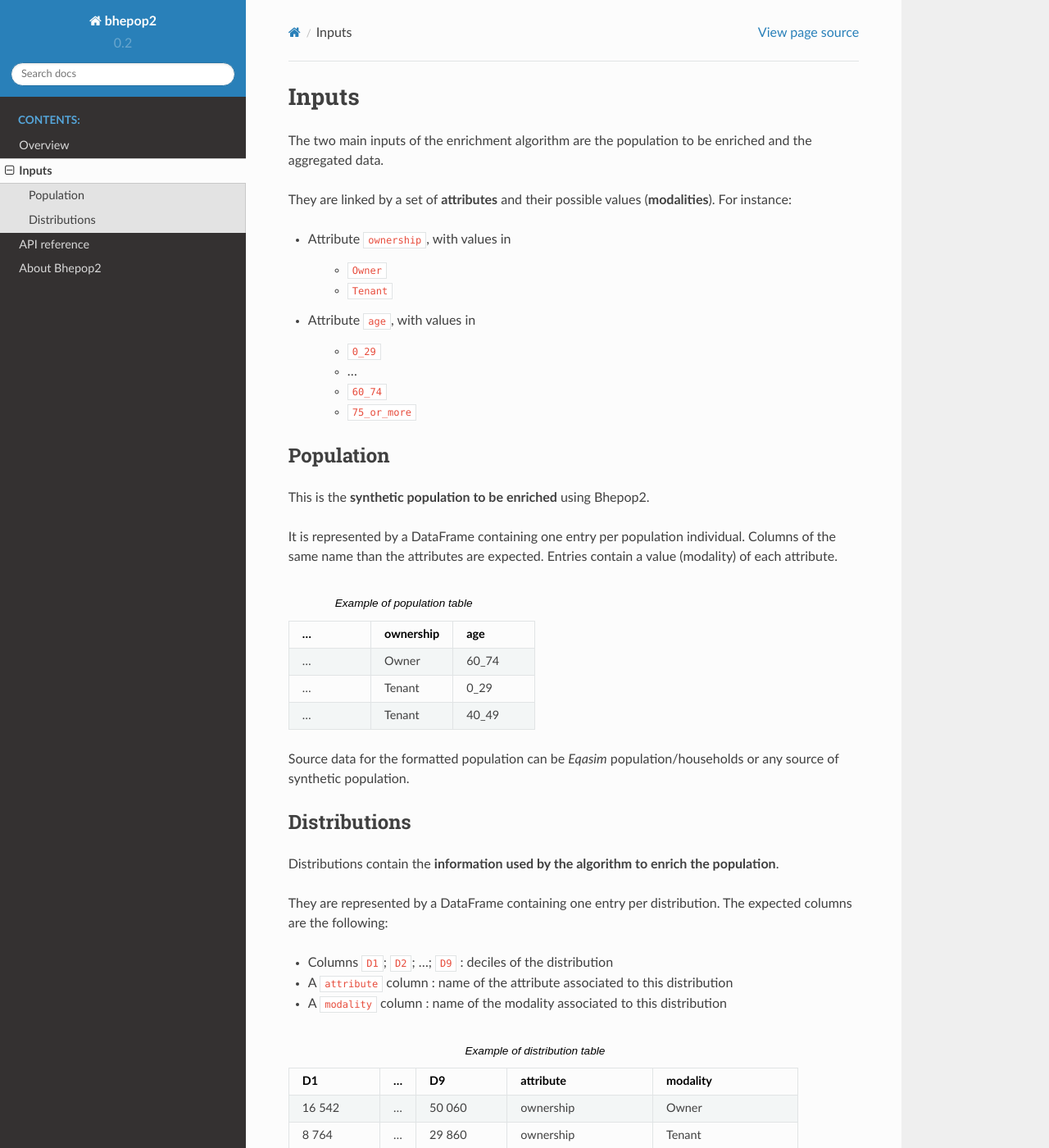
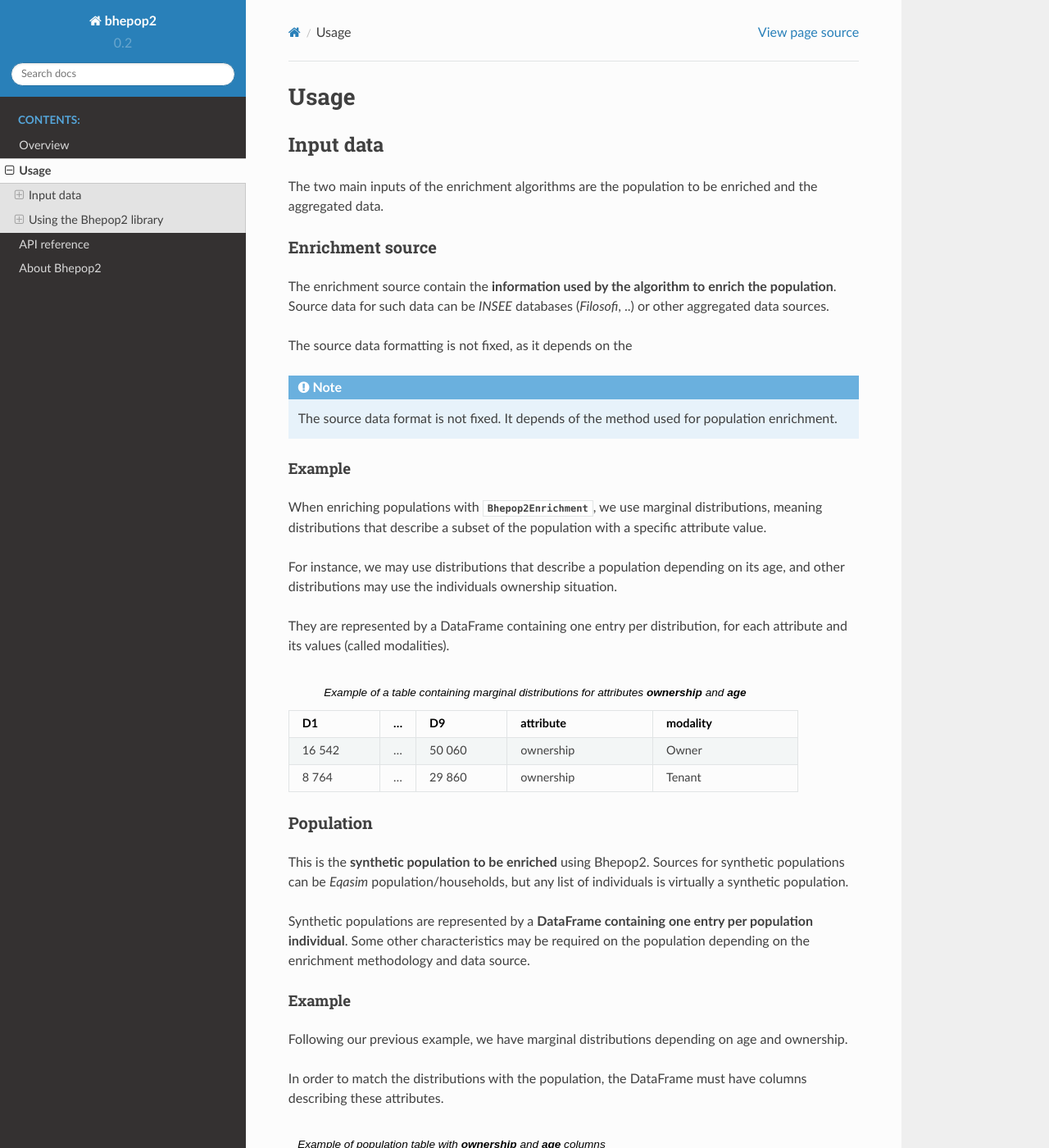
Before and after one commit to tellae/bhepop2, a Sphinx documentation site: the page built from docs/inputs.rst, in a window 1280 px wide and 1400 px high. Shown: the whole window at 82% size. Built offline with Sphinx 7.4.7 and the Read the Docs theme 2.0.0, drawn with Linux system fonts in a browser that asks for light colours; pages that are not in the unit, such as notebooks, are missing from menus; some of the changed text lies outside the part shown.

Commit message:
more doc (wip)

```diff
--- a/docs/apiref.rst
+++ b/docs/apiref.rst
@@ -3,7 +3,10 @@
 API reference
 *************
 
-TODO
+Here you can find documentation directly generated from the code docstrings.
+
+Documentation of the :mod:`bhepop2.enrichment` and :mod:`bhepop2.sources` packages may of particular
+use for understanding specific enrichment methods and their inputs.
 
 .. toctree::
    :maxdepth: 4
--- a/docs/inputs.rst
+++ b/docs/inputs.rst
@@ -1,68 +1,39 @@
 .. _inputs:
 
-######
-Inputs
-######
 
-The two main inputs of the enrichment algorithm are the population to be enriched and the aggregated data.
+Usage
+_____
 
-They are linked by a set of **attributes** and their possible values (**modalities**). For instance:
+Input data
+##########
 
-- Attribute ``ownership``, with values in
+The two main inputs of the enrichment algorithms are the population to be enriched and the aggregated data.
 
-    - ``Owner``
-    - ``Tenant``
+Enrichment source
+*****************
 
-- Attribute ``age``, with values in
+The enrichment source contain the **information used by the algorithm to enrich the population**.
+Source data for such data can be *INSEE* databases (*Filosofi*, ..) or other aggregated data sources.
 
-    - ``0_29``
-    - ...
-    - ``60_74``
-    - ``75_or_more``
+The source data formatting is not fixed, as it depends on the
 
-**********
-Population
-**********
+.. note::
 
-This is the **synthetic population to be enriched** using Bhepop2.
+    The source data format is not fixed. It depends of the method used for population enrichment.
 
-It is represented by a DataFrame containing one entry per population individual.
-Columns of the same name than the attributes are expected. Entries contain a value (modality) of each attribute.
+Example
+-------
 
-.. list-table:: Example of population table
-   :widths: 25 25 25
-   :header-rows: 1
+When enriching populations with :class:`~bhepop2.enrichment.bhepop2.Bhepop2Enrichment`, we use marginal distributions,
+meaning distributions that describe a subset of the population with a specific attribute value.
 
-   * - ...
-     - ownership
-     - age
-   * - ...
-     - Owner
-     - 60_74
-   * - ...
-     - Tenant
-     - 0_29
-   * - ...
-     - Tenant
-     - 40_49
+For instance, we may use distributions that describe a population depending on its age, and other distributions may
+use the individuals ownership situation.
 
-Source data for the formatted population can be *Eqasim* population/households or any source of synthetic population.
-
-*************
-Distributions
-*************
-
-Distributions contain the **information used by the algorithm to enrich the population**.
-
-They are represented by a DataFrame containing one entry per distribution. The expected columns are the following:
+They are represented by a DataFrame containing one entry per distribution, for each attribute and its values (called modalities).
 
 
-* Columns ``D1``; ``D2``; ...; ``D9`` : deciles of the distribution
-* A ``attribute`` column : name of the attribute associated to this distribution
-* A ``modality`` column : name of the modality associated to this distribution
-
-
-.. list-table:: Example of distribution table
+.. list-table:: Example of a table containing marginal distributions for attributes **ownership** and **age**
    :widths: 25 10 25 40 40
    :header-rows: 1
 
@@ -82,9 +53,67 @@
      - ownership
      - Tenant
 
-.. note::
+Population
+**********
 
-    The values of the ``modality`` column define the possible values that can be taken by the corresponding attribute in
-    the population data.
+This is the **synthetic population to be enriched** using Bhepop2.
+Sources for synthetic populations can be *Eqasim* population/households, but any list of individuals is virtually
+a synthetic population.
 
-Source data for the formatted distributions can be *INSEE* databases (*Filosofi*, ..) or other aggregated data sources.
+Synthetic populations are represented by a **DataFrame containing one entry per population individual**.
+Some other characteristics may be required on the population depending on the enrichment methodology and data source.
+
+Example
+-------
+
+Following our previous example, we have marginal distributions depending on age and ownership.
+
+In order to match the distributions with the population, the DataFrame must have columns describing these attributes.
+
+.. list-table:: Example of population table with **ownership** and **age** columns (the **id** column is not mandatory)
+   :widths: 30 10 25 25
+   :header-rows: 1
+
+   * - id
+     - ...
+     - ownership
+     - age
+   * - u-1.1
+     - ...
+     - Owner
+     - 60_74
+   * - u-1.2
+     - ...
+     - Tenant
+     - 0_29
+   * - u-1.3
+     - ...
+     - Tenant
+     - 40_49
+
+
+Using the Bhepop2 library
+#########################
+
+Enrichment method
+*****************
+
+Enrichment classes are used
+
+.. autosummary::
+    :nosignatures:
+
+    ~bhepop2.enrichment.uniform.SimpleUniformEnrichment
+    ~bhepop2.enrichment.bhepop2.Bhepop2Enrichment
+
+Enrichment source data
+**********************
+
+Encapsulates aggregated data.
+
+.. autosummary::
+    :nosignatures:
+
+    ~bhepop2.sources.global_distribution.QuantitativeGlobalDistribution
+    ~bhepop2.sources.marginal_distributions.QualitativeMarginalDistributions
+    ~bhepop2.sources.marginal_distributions.QuantitativeMarginalDistributions
```
Also changed, not shown: 5 other files.
